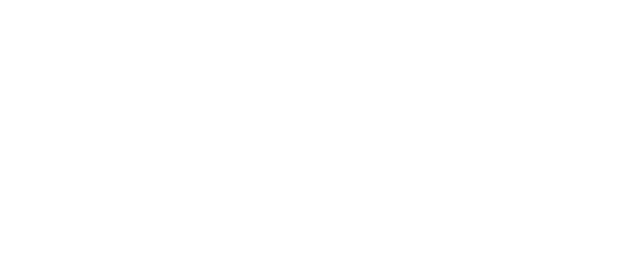
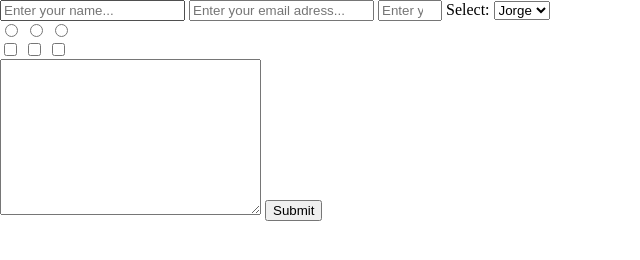
Before and after one commit to Nico-Martins/survey-form, a plain HTML site: page index.html in a window 1280 px wide. Shown: the whole page, without its empty margins (0-640 px from the left). Drawn offline with Linux system fonts and the light colour scheme.

Commit message:
Added some html, still some fixes are needed

```diff
--- a/index.html
+++ b/index.html
@@ -5,6 +5,48 @@
         <link href="styles.css" rel="stylesheet">
     </head>
     <body>
-
+        <h1 id="title"> </h1>
+        <p id="description"></p>
+        <form id="survey-form">
+            <label for="name">
+                <input type="text" id="name" placeholder="Enter your name...">
+            </label>
+            <label for="email">
+                <input type="email" id="email" placeholder="Enter your email adress...">
+            </label>
+            <label for="number">
+                <input type="number" id="number" min="0" max="150" placeholder="Enter your age...">
+            </label>
+            <label for="dropdown"> Select:
+                <select id="dropdown">
+                    <option value="Jorge">Jorge</option>
+                </select>
+            </label>
+            <fieldset>
+                <label for="option1">
+                    <input type="radio" name="radiofield" id="option1">
+                </label>
+                <label for="option2">
+                    <input type="radio" name="radiofield" id="option2">
+                </label>
+                <label for="option3">
+                    <input type="radio" name="radiofield" id="option3">
+                </label>
+            </fieldset>
+            <fieldset>
+                <label for="option1">
+                    <input type="checkbox" name="radiofield2" id="option1" value="option-name">
+                </label>
+                <label for="option2">
+                    <input type="checkbox" name="radiofield2" id="option2" value="option-name">
+                </label>
+                <label for="option3">
+                    <input type="checkbox" name="radiofield2" id="option3" value="option-name">
+                </label>
+            </fieldset>
+            <label for="text"><textarea name="text1" id="text1" cols="30" rows="10"></textarea></label>
+            <button type="submit" id="submit">Submit</button>
+        </form>
+    <script src="https://cdn.freecodecamp.org/testable-projects-fcc/v1/bundle.js"></script>
     </body>
 </html>
```
